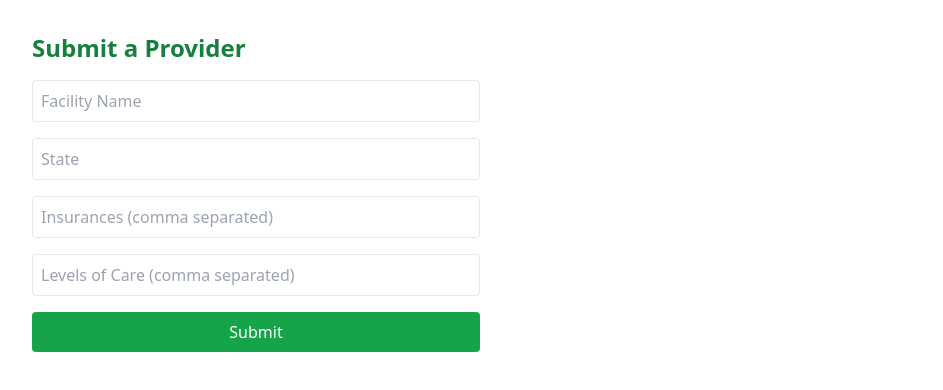
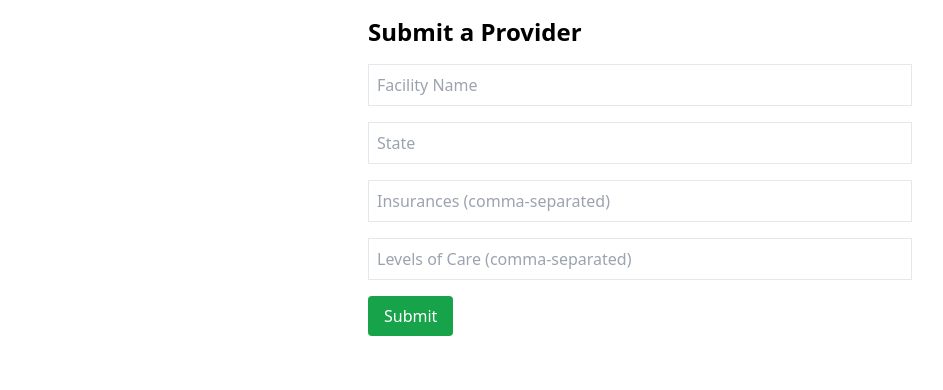
Before and after one commit to WJCorn/referouts, a React (Vite) app in the folder client/: page /submit in a window 1280 px wide. Shown: the top 390 px of the page, without its empty margins (0-943 px from the left). Built offline with nearby package versions, Linux system fonts and the light colour scheme.

Commit message:
Updated provider submit

```diff
--- a/client/src/App.jsx
+++ b/client/src/App.jsx
@@ -1,6 +1,8 @@
 import { useEffect } from "react";
 import { BrowserRouter, Routes, Route } from "react-router-dom";
 import MatchPage from "./pages/MatchPage";
+import SubmitPage from "./pages/SubmitPage";
+
 
 function App() {
   useEffect(() => {
@@ -29,6 +31,7 @@ function App() {
             }
           />
           <Route path="/match" element={<MatchPage />} />
+          <Route path="/submit" element={<SubmitPage />} />
         </Routes>
       </div>
     </BrowserRouter>
--- a/client/src/pages/SubmitPage.jsx
+++ b/client/src/pages/SubmitPage.jsx
@@ -1,14 +1,90 @@
+import { useState } from "react";
+
 export default function SubmitPage() {
+  const [form, setForm] = useState({
+    name: "",
+    state: "",
+    insurances: "",
+    levelsOfCare: "",
+  });
+
+  const [status, setStatus] = useState(null);
+
+  const handleChange = (e) => {
+    setForm({ ...form, [e.target.name]: e.target.value });
+  };
+
+  const handleSubmit = async (e) => {
+    e.preventDefault();
+    setStatus(null);
+
+    const body = {
+      name: form.name,
+      state: form.state,
+      insurances: form.insurances.split(",").map(i => i.trim()),
+      levelsOfCare: form.levelsOfCare.split(",").map(l => l.trim()),
+    };
+
+    try {
+      const res = await fetch(`${import.meta.env.VITE_API_BASE_URL}/providers`, {
+        method: "POST",
+        headers: { "Content-Type": "application/json" },
+        body: JSON.stringify(body),
+      });
+
+      if (!res.ok) throw new Error("Failed to submit");
+
+      setForm({ name: "", state: "", insurances: "", levelsOfCare: "" });
+      setStatus("✅ Submitted successfully!");
+    } catch (err) {
+      console.error("❌ Submission error:", err);
+      setStatus("❌ Error submitting. Please try again.");
+    }
+  };
+
   return (
-    <div className="p-8">
-      <h2 className="text-2xl font-semibold text-green-700 mb-4">Submit a Provider</h2>
-      <form className="grid gap-4 max-w-md">
-        <input type="text" placeholder="Facility Name" className="p-2 border rounded" />
-        <input type="text" placeholder="State" className="p-2 border rounded" />
-        <input type="text" placeholder="Insurances (comma separated)" className="p-2 border rounded" />
-        <input type="text" placeholder="Levels of Care (comma separated)" className="p-2 border rounded" />
-        <button className="bg-green-600 text-white px-4 py-2 rounded">Submit</button>
+    <div className="max-w-xl mx-auto p-4">
+      <h1 className="text-2xl font-bold mb-4">Submit a Provider</h1>
+      <form onSubmit={handleSubmit} className="space-y-4">
+        <input
+          type="text"
+          name="name"
+          placeholder="Facility Name"
+          value={form.name}
+          onChange={handleChange}
+          className="w-full border p-2"
+          required
+        />
+        <input
+          type="text"
+          name="state"
+          placeholder="State"
+          value={form.state}
+          onChange={handleChange}
+          className="w-full border p-2"
+          required
+        />
+        <input
+          type="text"
+          name="insurances"
+          placeholder="Insurances (comma-separated)"
+          value={form.insurances}
+          onChange={handleChange}
+          className="w-full border p-2"
+        />
+        <input
+          type="text"
+          name="levelsOfCare"
+          placeholder="Levels of Care (comma-separated)"
+          value={form.levelsOfCare}
+          onChange={handleChange}
+          className="w-full border p-2"
+        />
+        <button type="submit" className="bg-green-600 text-white px-4 py-2 rounded">
+          Submit
+        </button>
       </form>
+      {status && <p className="mt-4">{status}</p>}
     </div>
-  )
+  );
 }
```
Also changed, not shown: 1 other file (tests, documents, lock files or other folders).
